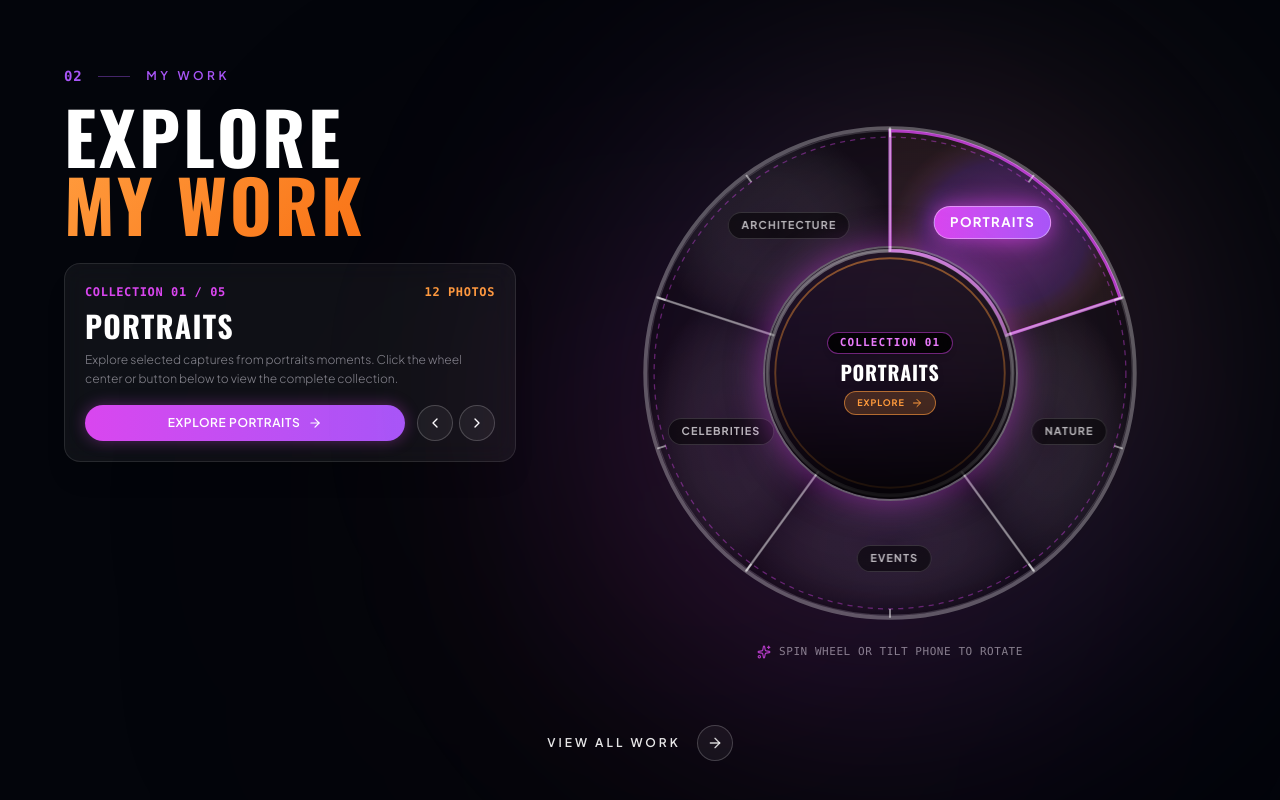
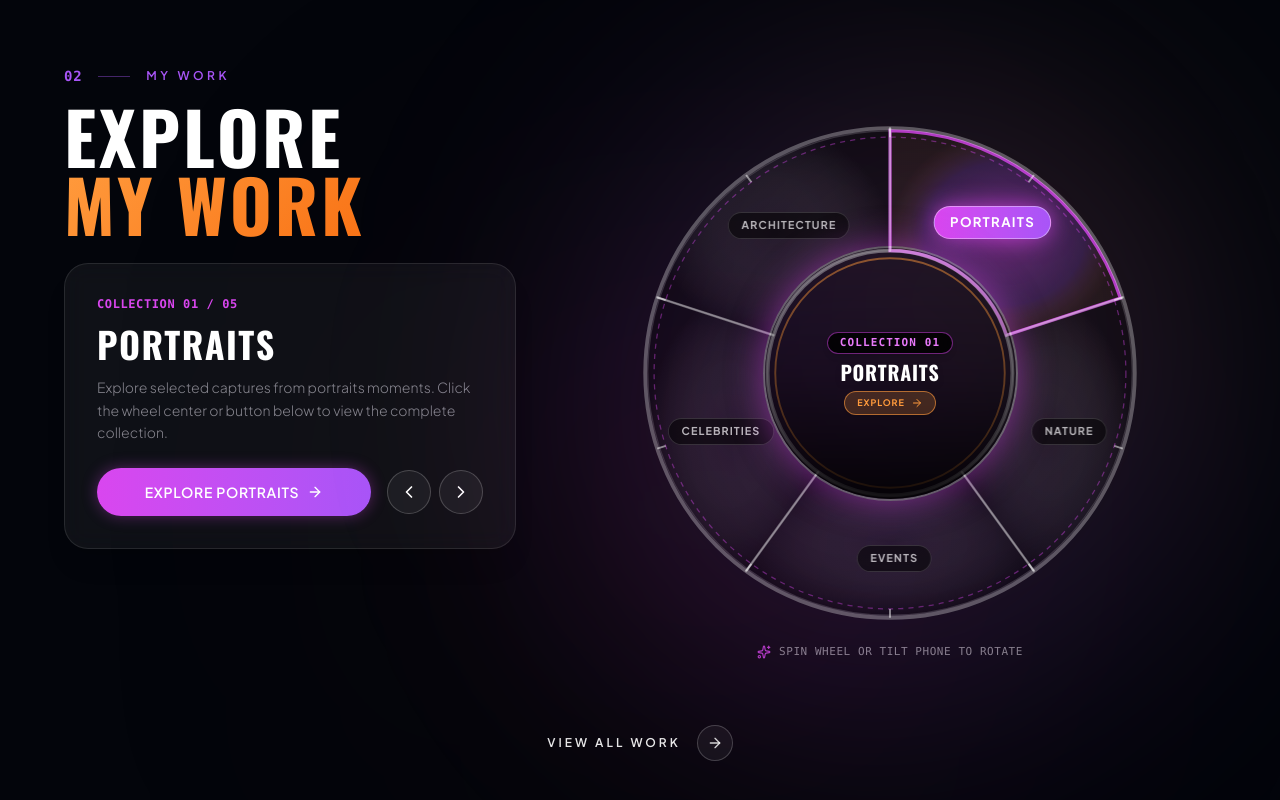
Before and after one commit to Srivathsan-09/Portfolio, a React (Vite) app: page / in a window 1280 px wide. Shown: the part 1762-2562 px from the top of the page. Built offline with nearby package versions, Linux system fonts and the light colour scheme; a web font is replaced by a local one.

Commit message:
Restore original desktop card box dimensions while keeping mobile compact, and remove photo count badge

```diff
--- a/src/components/Work.jsx
+++ b/src/components/Work.jsx
@@ -801,45 +801,44 @@ export default function Work() {
                 </h2>
               </div>
 
-              {/* Active Category Information Card (Compact & Sleek) */}
-              <div ref={subtextRef} className="bg-white/5 border border-white/10 rounded-2xl p-4 sm:p-5 backdrop-blur-md relative overflow-hidden shadow-xl">
-                <div className="flex items-center justify-between text-xs font-mono text-[#D946EF] font-bold tracking-wider uppercase mb-2">
+              {/* Active Category Information Card (Compact on Mobile, Full Spacing on Desktop) */}
+              <div ref={subtextRef} className="bg-white/5 border border-white/10 rounded-2xl lg:rounded-3xl p-4 sm:p-5 lg:p-8 backdrop-blur-md relative overflow-hidden shadow-xl">
+                <div className="flex items-center justify-between text-xs font-mono text-[#D946EF] font-bold tracking-wider uppercase mb-1.5 lg:mb-3">
                   <span>COLLECTION {activeCategory.num} / 05</span>
-                  <span className="text-[#FF9A3C] font-semibold">{photoCount} PHOTOS</span>
                 </div>
 
-                <h3 className="font-oswald text-2xl sm:text-3xl font-bold text-white uppercase mb-1.5">
+                <h3 className="font-oswald text-2xl sm:text-3xl lg:text-4xl font-bold text-white uppercase mb-1.5 lg:mb-3">
                   {activeCategory.title}
                 </h3>
 
-                <p className="text-xs text-[#85848D] leading-relaxed font-light mb-4">
+                <p className="text-xs lg:text-sm text-[#85848D] leading-relaxed font-light mb-3.5 lg:mb-6">
                   Explore selected captures from {activeCategory.title.toLowerCase()} moments. Click the wheel center or button below to view the complete collection.
                 </p>
 
                 {/* Primary CTA Button & Wheel Spin Controls */}
-                <div className="flex items-center gap-3">
+                <div className="flex items-center gap-3 lg:gap-4">
                   <button
                     onClick={() => openGalleryModal(activeCategory.title)}
-                    className="flex-1 inline-flex items-center justify-center gap-2 px-4 py-2.5 rounded-full bg-gradient-to-r from-[#D946EF] to-[#A855F7] text-white font-semibold text-xs tracking-wider uppercase shadow-[0_0_15px_rgba(217,70,239,0.35)] hover:shadow-[0_0_25px_rgba(217,70,239,0.6)] hover:scale-[1.02] transition-all cursor-pointer group"
+                    className="flex-1 inline-flex items-center justify-center gap-2 px-4 lg:px-6 py-2.5 lg:py-3.5 rounded-full bg-gradient-to-r from-[#D946EF] to-[#A855F7] text-white font-semibold text-xs lg:text-sm tracking-wider uppercase shadow-[0_0_15px_rgba(217,70,239,0.35)] hover:shadow-[0_0_25px_rgba(217,70,239,0.6)] hover:scale-[1.02] transition-all cursor-pointer group"
                   >
                     <span>EXPLORE {activeCategory.title}</span>
-                    <ArrowRight className="w-3.5 h-3.5 transform group-hover:translate-x-1 transition-transform" />
+                    <ArrowRight className="w-3.5 h-3.5 lg:w-4 lg:h-4 transform group-hover:translate-x-1 transition-transform" />
                   </button>
 
-                  <div className="flex items-center gap-1.5 shrink-0">
+                  <div className="flex items-center gap-1.5 sm:gap-2 shrink-0">
                     <button
                       onClick={handlePrevWheel}
                       aria-label="Previous Category"
-                      className="w-9 h-9 rounded-full border border-white/20 bg-white/5 flex items-center justify-center text-white hover:border-[#FF9A3C] hover:bg-[#FF9A3C]/20 hover:text-[#FF9A3C] transition-all cursor-pointer"
+                      className="w-9 h-9 lg:w-11 lg:h-11 rounded-full border border-white/20 bg-white/5 flex items-center justify-center text-white hover:border-[#FF9A3C] hover:bg-[#FF9A3C]/20 hover:text-[#FF9A3C] transition-all cursor-pointer"
                     >
-                      <ChevronLeft className="w-4 h-4" />
+                      <ChevronLeft className="w-4 h-4 lg:w-5 lg:h-5" />
                     </button>
                     <button
                       onClick={handleNextWheel}
                       aria-label="Next Category"
-                      className="w-9 h-9 rounded-full border border-white/20 bg-white/5 flex items-center justify-center text-white hover:border-[#FF9A3C] hover:bg-[#FF9A3C]/20 hover:text-[#FF9A3C] transition-all cursor-pointer"
+                      className="w-9 h-9 lg:w-11 lg:h-11 rounded-full border border-white/20 bg-white/5 flex items-center justify-center text-white hover:border-[#FF9A3C] hover:bg-[#FF9A3C]/20 hover:text-[#FF9A3C] transition-all cursor-pointer"
                     >
-                      <ChevronRight className="w-4 h-4" />
+                      <ChevronRight className="w-4 h-4 lg:w-5 lg:h-5" />
                     </button>
                   </div>
                 </div>
```
